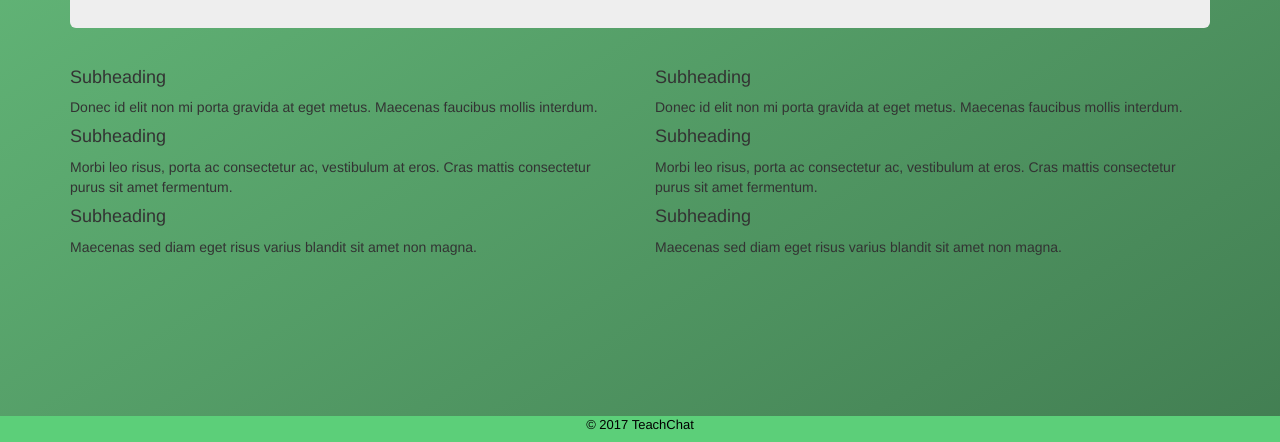
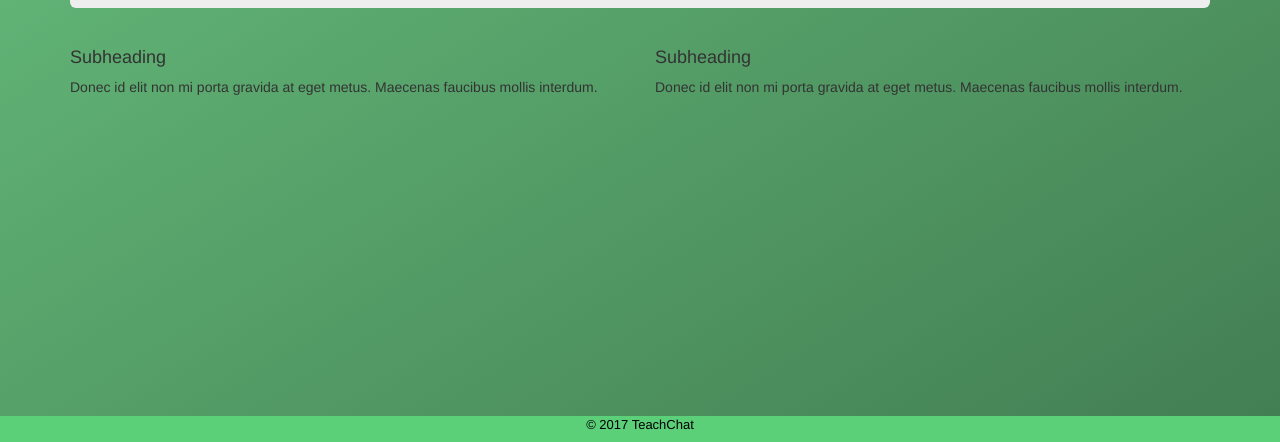
Before and after one commit to jordanstewart497/TeachChat, a plain HTML site: page TeachChat 1.0/index.html in a window 1280 px wide. Shown: the part 358-800 px from the top of the page. Drawn offline with Linux system fonts and the light colour scheme; a script that the page names is missing.

Commit message:
Removed various h4 headings and p tags that weren't  needed in the pages

```diff
--- a/TeachChat 1.0/index.html
+++ b/TeachChat 1.0/index.html
@@ -38,7 +38,7 @@
             <h1 id="left_logo">TeachChat</h1>
             </div>
         </div>
-        <br>
+
 
         <div class="jumbotron">
               <div class="lead col-lg-6">
@@ -57,23 +57,12 @@
             <div class="col-lg-6">
                 <h4>Subheading</h4>
                 <p>Donec id elit non mi porta gravida at eget metus. Maecenas faucibus mollis interdum.</p>
-
-                <h4>Subheading</h4>
-                <p>Morbi leo risus, porta ac consectetur ac, vestibulum at eros. Cras mattis consectetur purus sit amet fermentum.</p>
-
-                <h4>Subheading</h4>
-                <p>Maecenas sed diam eget risus varius blandit sit amet non magna.</p>
             </div>
 
             <div class="col-lg-6">
                 <h4>Subheading</h4>
                 <p>Donec id elit non mi porta gravida at eget metus. Maecenas faucibus mollis interdum.</p>
 
-                <h4>Subheading</h4>
-                <p>Morbi leo risus, porta ac consectetur ac, vestibulum at eros. Cras mattis consectetur purus sit amet fermentum.</p>
-
-                <h4>Subheading</h4>
-                <p>Maecenas sed diam eget risus varius blandit sit amet non magna.</p>
             </div>
         </div>
 
```
Also changed, not shown: TeachChat 1.0/about.html (+0 -10 lines), TeachChat 1.0/contact.html (+0 -10 lines), TeachChat 1.0/products.html (+0 -10 lines).
